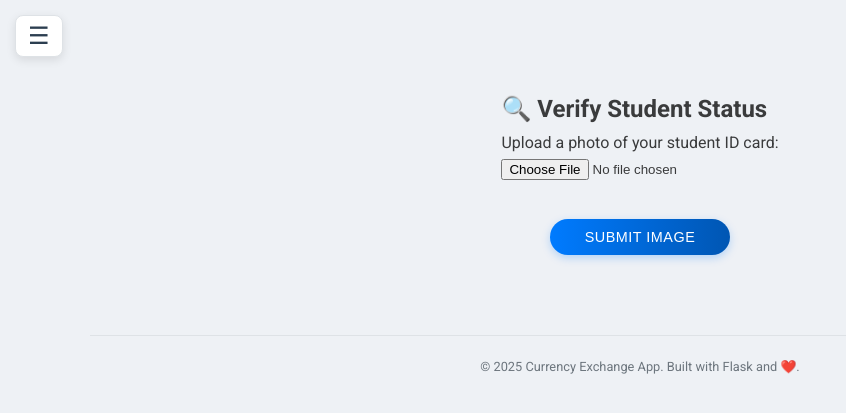
After one commit to DancaGabriel/Cloud_App, a Flask app: page /verify-student in a window 1280 px wide. The commit adds this page. Shown: the top 413 px of the page, without its empty margins (0-846 px from the left). Run offline with Flask 3, Linux system fonts and the light colour scheme; the visitor is signed in with stand-in values (Sample User, id 1); data that the repository does not hold is empty.

Commit message:
Add files via upload

```diff
--- a/app.py
+++ b/app.py
@@ -2,6 +2,7 @@ from flask import Flask, render_template, jsonify, request, redirect, url_for, f
 from dotenv import load_dotenv
 import os
 import requests
+import easyocr
 import pandas as pd
 import yfinance as yf
 import mysql.connector
@@ -32,6 +33,8 @@ login_manager.init_app(app)
 login_manager.login_view = 'login_route'
 login_manager.login_message = "Te rog să te autentifici pentru a accesa această pagină."
 login_manager.login_message_category = "info"
+
+reader = easyocr.Reader(['ro', 'en'])
 
 class User(UserMixin):
     def __init__(self, id, username, email, password_hash=None):
@@ -429,7 +432,6 @@ def stocks_page():
         finally:
             cursor.close()
 
-    # Acțiuni salvate de utilizator
     user_stocks = []
     try:
         cursor = conn.cursor(dictionary=True)
@@ -437,14 +439,14 @@ def stocks_page():
         rows = cursor.fetchall()
         for row in rows:
             current_price = get_current_stock_price(row['symbol'])
-            buy_price = float(row['buy_price'])  # convertim decimal → float
+            buy_price = float(row['buy_price'])
             if current_price is not None:
                 win_loss = ((current_price - buy_price) / buy_price) * 100
             else:
                 current_price = "Eroare"
                 win_loss = None
             user_stocks.append({
-                "id": row['id'],  # <-- Adăugăm ID-ul pentru delete
+                "id": row['id'],
                 "symbol": row['symbol'],
                 "quantity": row['quantity'],
                 "buy_price": buy_price,
@@ -467,7 +469,6 @@ def delete_stock(stock_id):
     conn = get_db_connection()
     try:
         cursor = conn.cursor()
-        # Asigurăm că ștergem doar acțiunea utilizatorului curent
         cursor.execute("DELETE FROM user_stocks WHERE id = %s AND user_id = %s", (stock_id, current_user.id))
         conn.commit()
         flash("Acțiunea a fost ștearsă cu succes.", "info")
@@ -501,7 +502,6 @@ def stock_history(symbol):
         cursor.close()
         conn.close()
 
-    # fallback: 30 zile
     if not from_date:
         from_date = datetime.now() - timedelta(days=30)
 
@@ -511,19 +511,59 @@ def stock_history(symbol):
             return jsonify({"error": "Date istorice indisponibile sau lipsesc coloane."}), 404
 
         dates = df.index.to_series().dt.strftime('%Y-%m-%d').tolist()
-        close_column = df['Close'].squeeze()  # evită DataFrame dublu coloană
 
-        if isinstance(close_column, pd.Series):
-            prices = close_column.round(2).tolist()
-            return jsonify({"dates": dates, "prices": prices})
+        close_data = df['Close']
+        if isinstance(close_data, pd.DataFrame):
+            close_series = close_data.iloc[:, 0]
         else:
-            print("⚠️ Atenție: df['Close'] nu e Series, ci:", type(close_column))
-            return jsonify({"error": "Format invalid pentru coloana 'Close'"}), 500
+            close_series = close_data
+
+        prices = close_series.round(2).tolist()
+
+        return jsonify({"dates": dates, "prices": prices})
 
     except Exception as e:
         print(f"Eroare la yfinance: {e}")
         return jsonify({"error": "Eroare la preluarea datelor din yfinance"}), 500
 
+ALLOWED_EXTENSIONS = {"png", "jpg", "jpeg"}
+
+def allowed_file(filename):
+    return "." in filename and filename.rsplit(".", 1)[1].lower() in ALLOWED_EXTENSIONS
+
+@app.route('/verify-student', methods=['GET'])
+@login_required
+def verify_student_form():
+    return render_template('verify_student.html', year=datetime.now().year)
+
+@app.route('/verify-student', methods=['POST'])
+@login_required
+def verify_student():
+    import easyocr
+    from flask import request, jsonify
+
+    if 'image' not in request.files:
+        return jsonify({'status': 'Error', 'message': 'No file was sent.'}), 400
+
+    file = request.files['image']
+    if file.filename == '':
+        return jsonify({'status': 'Error', 'message': 'Invalid or empty file.'}), 400
+
+    try:
+        image_bytes = file.read()
+        reader = easyocr.Reader(['en', 'ro'])
+        results = reader.readtext(image_bytes)
+        text = " ".join([res[1] for res in results]).lower()
+
+        keywords = ["student", "matricol", "university", "faculty", "facultate", "universitate"]
+        if any(kw in text for kw in keywords):
+            return jsonify({'status': 'Success', 'message': 'Student status confirmed ✅'})
+        else:
+            return jsonify({'status': 'Fail', 'message': 'No student-related elements detected ❌'})
+    except Exception as e:
+        return jsonify({'status': 'Error', 'message': f'Image processing error: {str(e)}'}), 500
+
+
 if __name__ == '__main__':
     create_user_stocks_table_if_not_exists()
     app.run(port=5000, debug=True)
--- a/requirements.txt
+++ b/requirements.txt
@@ -31,3 +31,5 @@ Werkzeug==3.1.3
 WTForms==3.2.1
 zope.interface==7.2
 yfinance>=0.2.18
+easyocr
+opencv-python-headless
--- a/static/css/style.css
+++ b/static/css/style.css
@@ -614,7 +614,6 @@ canvas {
   font-weight: bold;
 }
 
-/* Stil pentru canvas-ul graficului */
 canvas {
   margin-top: 10px;
   width: 100% !important;
@@ -626,3 +625,24 @@ canvas {
   justify-content: center;
   align-items: center;
 }
+
+.verify-student-section {
+  max-width: 500px;
+  margin: 2rem auto;
+  padding: 1rem;
+  background-color: #fff;
+  border-radius: 12px;
+  box-shadow: 0 4px 10px rgba(0, 0, 0, 0.1);
+  text-align: center;
+}
+
+.verify-student-section input[type="file"] {
+  margin-top: 1rem;
+  margin-bottom: 1rem;
+}
+
+.student-status-box {
+  margin-top: 1rem;
+  font-weight: bold;
+  color: #333;
+}
--- a/templates/base.html
+++ b/templates/base.html
@@ -31,17 +31,14 @@
     >
       <ul>
         <li><a href="{{ url_for('hello_world') }}">Home (Rates)</a></li>
-        <li>
-          <a href="{{ url_for('exchange_rates_page') }}">Exchange Rates</a>
-        </li>
-        <li>
-          <a href="{{ url_for('visualize_page') }}">Data Visualization</a>
-        </li>
+        <li><a href="{{ url_for('exchange_rates_page') }}">Exchange Rates</a></li>
+        <li><a href="{{ url_for('visualize_page') }}">Data Visualization</a></li>
         <hr class="menu-divider" />
         {% if current_user.is_authenticated %}
           <li><a href="#">Hello, {{ current_user.username }}!</a></li>
           <li><a href="{{ url_for('logout_route') }}">Logout</a></li>
           <li><a href="{{ url_for('stocks_page') }}">Stock Portfolio</a></li>
+          <li><a href="{{ url_for('verify_student') }}">Verify Student Status</a></li>
         {% else %}
           <li><a href="{{ url_for('login_route') }}">Login</a></li>
           <li><a href="{{ url_for('register_route') }}">Register</a></li>
@@ -50,14 +47,16 @@
     </nav>
 
     <div class="page-content-wrapper">
-      {% with messages = get_flashed_messages(with_categories=true) %} {% if
-      messages %}
+      {% with messages = get_flashed_messages(with_categories=true) %}
+        {% if messages %}
           <div class="flash-messages-container">
             {% for category, message in messages %}
               <div class="alert alert-{{ category }}">{{ message }}</div>
             {% endfor %}
           </div>
-      {% endif %} {% endwith %} {% block page_content %}{% endblock %}
+        {% endif %}
+      {% endwith %}
+      {% block page_content %}{% endblock %}
     </div>
 
     <footer class="page-footer">
@@ -67,6 +66,36 @@
     {% block base_scripts %}
       <script src="{{ url_for('static', filename='js/script.js') }}"></script>
       <script src="https://cdn.jsdelivr.net/npm/chart.js"></script>
-    {% endblock %} {% block page_scripts %}{% endblock %}
+    {% endblock %}
+    {% block page_scripts %}{% endblock %}
+
+    <!-- Image submission script, only if logged in -->
+    {% if current_user.is_authenticated %}
+    <script>
+      const form = document.getElementById("student-verification-form");
+      if (form) {
+        form.addEventListener("submit", async (e) => {
+          e.preventDefault();
+          const formData = new FormData(form);
+          const statusBox = document.getElementById("student-status-response");
+          statusBox.innerText = "⏳ Processing image...";
+
+          try {
+            const res = await fetch("/verify-student", {
+              method: "POST",
+              body: formData,
+            });
+            const data = await res.json();
+            statusBox.innerText = `${data.status}: ${data.message}`;
+            statusBox.style.color = data.status === "Success" ? "green" : "red";
+          } catch (err) {
+            console.error(err);
+            statusBox.innerText = "Error submitting the image.";
+            statusBox.style.color = "red";
+          }
+        });
+      }
+    </script>
+    {% endif %}
   </body>
 </html>
--- /dev/null
+++ b/templates/verify_student.html
@@ -0,0 +1,14 @@
+{% extends "base.html" %}
+{% block title %}Verify Student Status{% endblock %}
+
+{% block page_content %}
+<div class="card verify-card">
+  <h2>🔍 Verify Student Status</h2>
+  <form id="student-verification-form" enctype="multipart/form-data">
+    <label for="image">Upload a photo of your student ID card:</label><br>
+    <input type="file" name="image" accept="image/*" required><br><br>
+    <button type="submit" class="action-button">Submit Image</button>
+  </form>
+  <p id="student-status-response" class="verify-result"></p>
+</div>
+{% endblock %}
```
Lines whose indentation alone changed are shown as unchanged.
